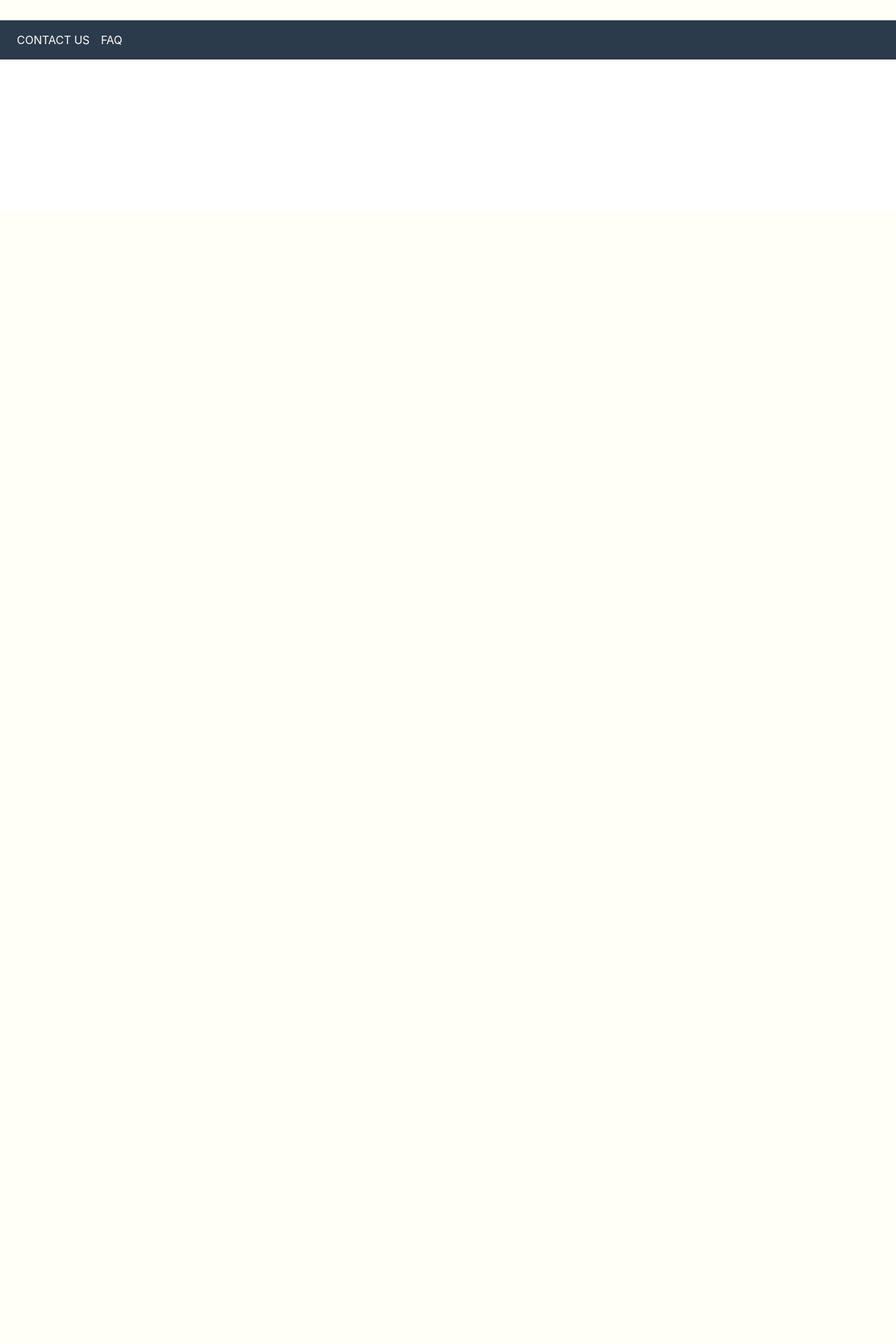
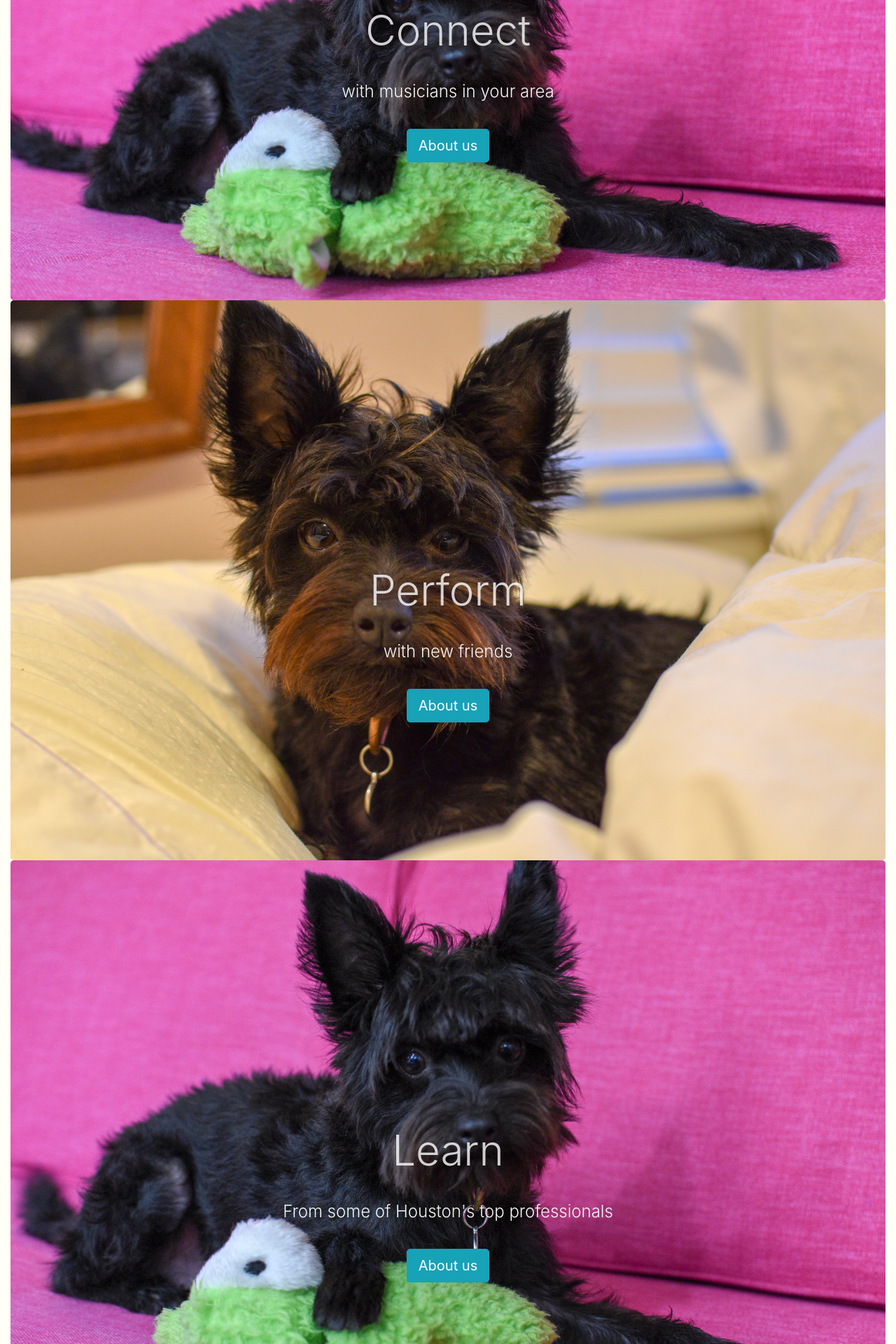
Before and after one commit to Nickatak/ChamberNetwork, a Django app: page /musicians/welcome/ in a window 1280 px wide. Shown: the part 499-2419 px from the top of the page at 70% size. Before the commit the page ends 584 px from the top, so only its background shows below. Run offline with Django 3.2, Linux system fonts and the light colour scheme; some libraries are stand-ins or nearby versions.

Commit message:
welcome.html and .css : create parallax

```diff
--- a/apps/musicians/static/css/welcome.css
+++ b/apps/musicians/static/css/welcome.css
@@ -1,35 +1,11 @@
-.card-header, .card-footer {
-	/*background-color: #F5F5F5;*/
-	/*background-color: #f6f4ec;*/
-	/*background-color: #e3f2fd;*/
-	/*border-bottom: none;*/
-	/*background-color: #e3f2fd;*/
-	background-color: #fffef7;
-}
-
-.card-body, .card-footer {
-	/*background-color: #F5F5F5;*/
-	/*background-color: #f6f4ec;*/
-	background-color: #fffef7;
-}
-
 .brand {
 	margin-bottom: 0px;
 }
 
 h5.brand {
 	color: #e3f2fd;
-	/*color: white;*/
-	/*green:
-	color: #67c385;*/
-	/*font-weight: bold;*/
 	font-family: "Arial";
-	/*font-family: "Georgia";*/
 }
-
-/*.navbar-brand {
-	border-right: 3px solid;
-}*/
 
 .container-fluid {
 	background-color: #fffef7;
@@ -51,6 +27,46 @@ a.active {
 	color: #808080;
 }
 
+.paral {
+min-height: 800px;
+background-attachment: fixed;
+background-size: cover;
+background-position: 50% 50%;
+}
+
+/* Paragragh for Parallax Section */
+.paral p {
+font-size: 24px;
+color:#f5f5f5;
+text-align: center;
+line-height: 60px;
+}
+
+/* Heading for Parallax Section */
+.paral h1 {
+color: rgba(255, 255, 255, 0.8);
+font-size: 60px;
+text-align: center;
+padding-top: 300px;
+line-height: 100px;
+}
+
+/* Image for Parallax Section */
+.paralsec {
+background-image: url("1.jpg");
+}
+
+.paralsec1 {
+background-image: url("2.jpg");}
+
+.paralsec2 {
+background-image: url("3.jpg");
+}
+
+/* Add more images for more sections */
+
+/* Remove Bottom Margin from Jumbotron */
+.jumbotron{margin-bottom: 0;}
 
 
 /*off-white*/
--- a/apps/musicians/templates/html/welcome.html
+++ b/apps/musicians/templates/html/welcome.html
@@ -30,7 +30,7 @@
             <!-- Navbar links -->
             <ul class="navbar-nav">
                 <li class="navbar-item">
-                    <a class="nav-link active" href="#">HOME</a>
+                    <a class="nav-link active" href="#">WELCOME</a>
                 </li>
 
                 <li class="navbar-item">
@@ -62,49 +62,25 @@
                 </div>
             </div>
 
-            <!-- container for carousel: -->
-            <div class="container-fluid" style="padding: 50px">
-                <div class="carousel slide" data-ride="carousel">
+            <!-- First Parallax Section -->
+            <div class="jumbotron paral paralsec">
+                <h1 class="display-3">Connect</h1>
+                <p class="lead">with musicians in your area</p>
+                <p class="lead"><a class="btn btn-info btn-lg btn-md" href="#" role="button">About us</a></p>
+            </div>
 
-                    <!-- Indicators -->
-                    <ul class="carousel-indicators">
-                        <li data-target="#demo" data-slide-to="0" class="active"></li>
-                        <li data-target="#demo" data-slide-to="1"></li>
-                        <li data-target="#demo" data-slide-to="2"></li>
-                    </ul>
+            <!-- Second Parallax Section -->
+            <div class="jumbotron paral paralsec1">
+                <h1 class="display-3">Perform</h1>
+                <p class="lead">with new friends</p>
+                <p class="lead"><a class="btn btn-info btn-lg btn-md" href="widgets.html" role="button">About us</a></p>
+            </div>
 
-                     <!-- The slideshow -->
-                    <div class="carousel-inner">
-                        <div class="carousel-item active">
-                            <img src='{% static "images/1.jpeg" %}' alt="" class="img-fluid">
-                            <div class="carousel-caption">
-                                <h2>Connect</h2>
-                                <h4>with musicians in your area.</h4>
-                            </div>
-                        </div>
-                    <div class="carousel-item">
-                        <img src='{% static "images/2.jpeg" %}' alt="" class="img-fluid">
-                        <div class="carousel-caption">
-                            <h2>Perform</h2>
-                            <h4>with new friends.</h4>
-                        </div>
-                    </div>
-                    <div class="carousel-item">
-                        <img src='{% static "images/3.jpeg" %}' alt="" class="img-fluid">
-                        <div class="carousel-caption">
-                            <h2>Learn</h2>
-                            <h4>from some of Houston's top professionals.</h4>
-                        </div>
-                    </div>
-
-                    <!-- Left and right controls -->
-                    <!-- <a class="carousel-control-prev" href="#demo" data-slide="prev">
-                        <span class="carousel-control-prev-icon"></span>
-                    </a>
-                    <a class="carousel-control-next" href="#demo" data-slide="next">
-                        <span class="carousel-control-next-icon"></span>
-                    </a> -->
-                </div>
+            <!-- Third Parallax Section -->
+            <div class="jumbotron paral paralsec2">
+                <h1 class="display-3">Learn</h1>
+                <p class="lead">From some of Houston's top professionals</p>
+                <p class="lead"><a class="btn btn-info btn-lg btn-md" href="themes.html" role="button">About us</a></p>
             </div>
         </div>
     </div>
@@ -112,10 +88,10 @@
           <nav class="navbar navbar-expand-md">
             <ul class="navbar-nav">
                 <li class="nav-item">
-                    <a class="nav-link" href="#">CONTACT US</a>
+                    <a class="nav-link" href="#">ABOUT US</a>
                 </li>
                 <li class="nav-item">
-                    <a class="nav-link" href="#">FAQ</a>
+                    <a class="nav-link" href="#">CONTACT US</a>
                 </li>
             </ul>
           </nav>
```
Also changed, not shown: apps/musicians/static/css/1.jpg (added), apps/musicians/static/css/2.jpg (added), apps/musicians/static/css/3.jpg (added), 6 other files.
